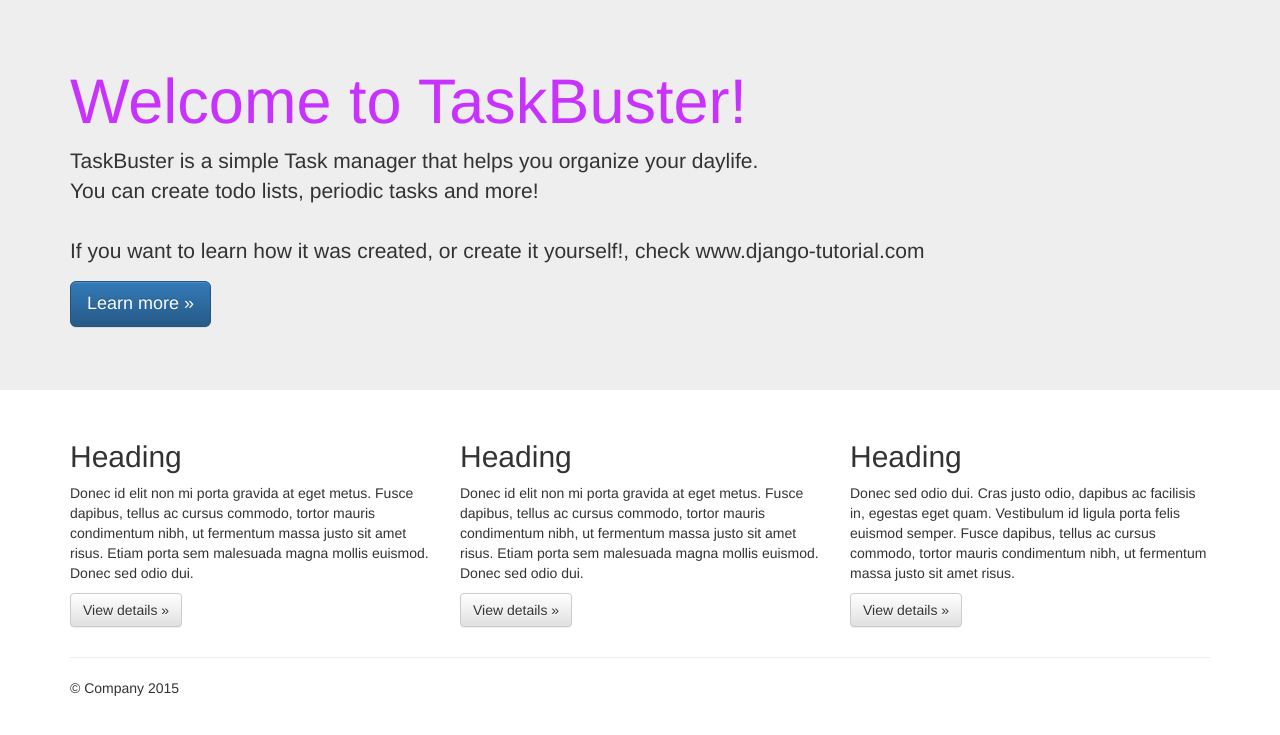
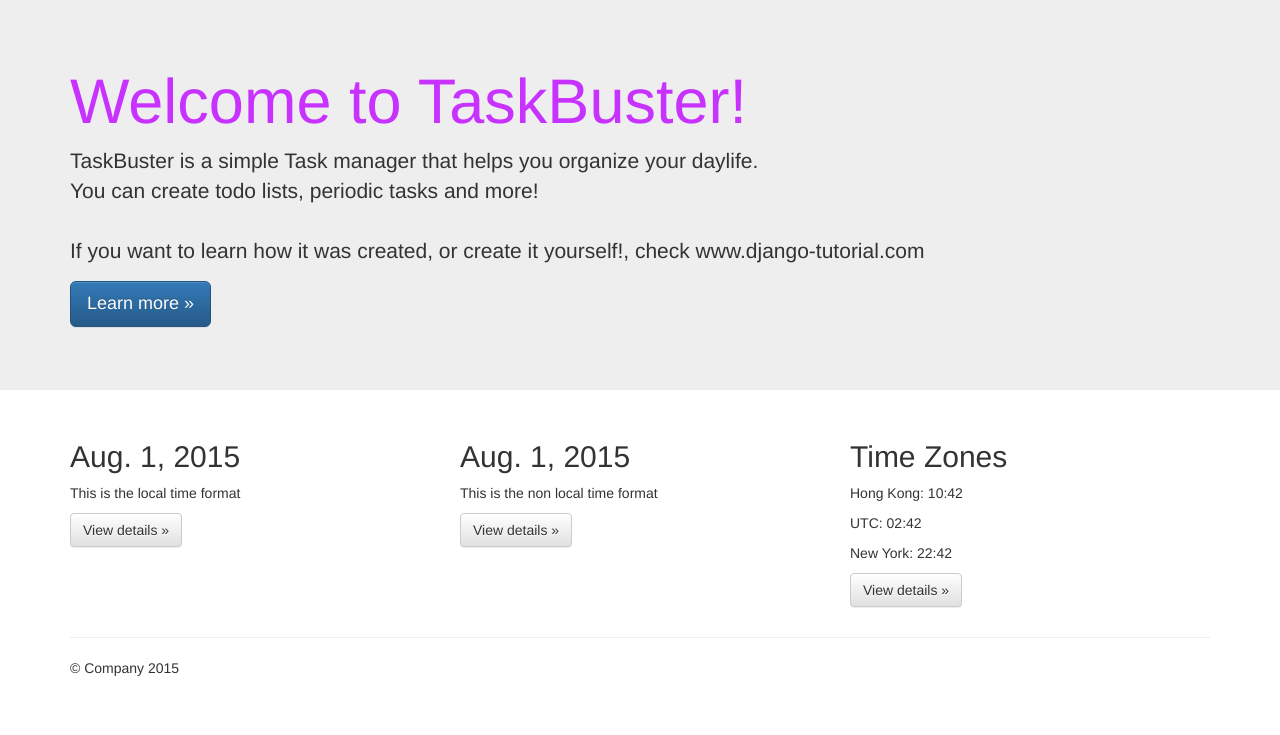
Before and after one commit to mtleung/taskbuster-boilerplate, a Django app: page /en/ in a window 1280 px wide. Shown: the part 51-786 px from the top of the page. Run offline with Django 3.2, Linux system fonts and the light colour scheme; some libraries are stand-ins or nearby versions.

Commit message:
Internationalisation and localisation

```diff
--- a/requirements/base.txt
+++ b/requirements/base.txt
@@ -1 +1,2 @@
 Django==1.8
+pytz==2015.4
--- a/taskbuster/settings/base.py
+++ b/taskbuster/settings/base.py
@@ -106,7 +106,7 @@ LOCALE_PATHS = (
 
 LANGUAGE_CODE = 'en-us'
 
-TIME_ZONE = 'UTC'
+TIME_ZONE = 'Asia/Hong_Kong'
 
 USE_I18N = True
 
--- a/taskbuster/templates/taskbuster/index.html
+++ b/taskbuster/templates/taskbuster/index.html
@@ -1,5 +1,7 @@
 {% extends "base.html" %}
 {% load i18n %}
+{% load l10n %}
+{% load tz %}
 {% block head_title %}TaskBuster Django Tutorial{% endblock %}
 {% block content %}
 <!-- Main jumbotron for a primary marketing message or call to action -->
@@ -15,18 +17,20 @@
 	<!-- Example row of columns -->
 	<div class="row">
 		<div class="col-md-4">
-		  	<h2>Heading</h2>
-			<p>Donec id elit non mi porta gravida at eget metus. Fusce dapibus, tellus ac cursus commodo, tortor mauris condimentum nibh, ut fermentum massa justo sit amet risus. Etiam porta sem malesuada magna mollis euismod. Donec sed odio dui. </p>
+		  	<h2 id="local-date">{{today}}</h2>
+			<p>This is the local time format</p>
 			<p><a class="btn btn-default" href="#" role="button">View details &raquo;</a></p>
 		</div>
 		<div class="col-md-4">
-			<h2>Heading</h2>
-			<p>Donec id elit non mi porta gravida at eget metus. Fusce dapibus, tellus ac cursus commodo, tortor mauris condimentum nibh, ut fermentum massa justo sit amet risus. Etiam porta sem malesuada magna mollis euismod. Donec sed odio dui. </p>
+			<h2 id="non-local-date">{{today|unlocalize}}</h2>
+			<p>This is the non local time format </p>
 			<p><a class="btn btn-default" href="#" role="button">View details &raquo;</a></p>
 		</div>
 		<div class="col-md-4">
-			<h2>Heading</h2>
-			<p>Donec sed odio dui. Cras justo odio, dapibus ac facilisis in, egestas eget quam. Vestibulum id ligula porta felis euismod semper. Fusce dapibus, tellus ac cursus commodo, tortor mauris condimentum nibh, ut fermentum massa justo sit amet risus.</p>
+			<h2>Time Zones</h2>
+			<p>Hong Kong: <span id="time-tz">{{now|time:"H:i"}}</p>
+			<p>UTC: <span id="time-utc">{{now|utc|time:"H:i"}}</p>
+			<p>New York: <span id="time-ny">{{now|timezone:"America/New_York"|time:"H:i"}}</p>
 			<p><a class="btn btn-default" href="#" role="button">View details &raquo;</a></p>
 		</div>
 	</div>
--- a/taskbuster/views.py
+++ b/taskbuster/views.py
@@ -1,8 +1,12 @@
 # -*- coding: utf-8 -*-
 from django.shortcuts import render
+import datetime
+from django.utils.timezone import now
 
 def home(request):
-    return render(request, "taskbuster/index.html", {})
+    today = datetime.date.today()
+    return render(request, "taskbuster/index.html",
+        {'today': today, 'now': now() })
 
 def home_files(request, filename):
     return render(request, filename, {}, content_type="text/plain")
```
Also changed, not shown: functional_tests/test_all_users.py (+29 -0 lines).
